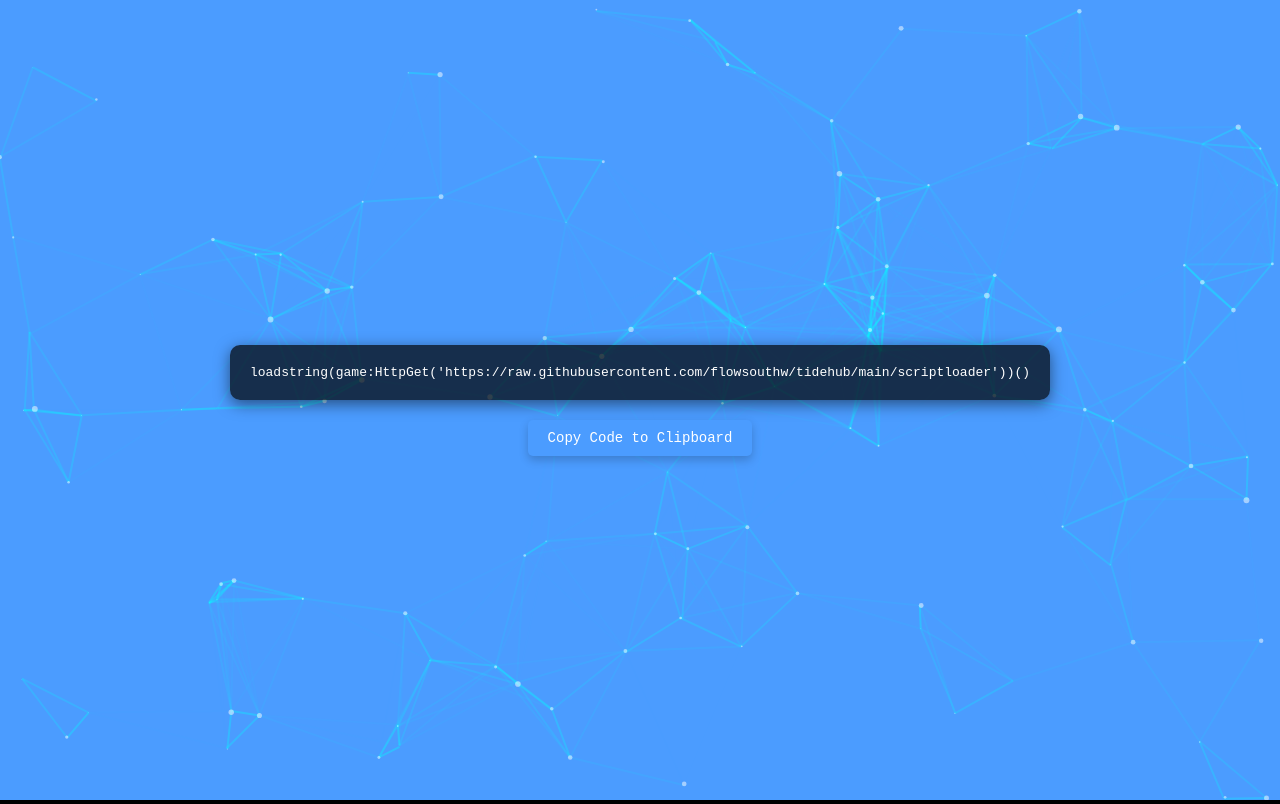
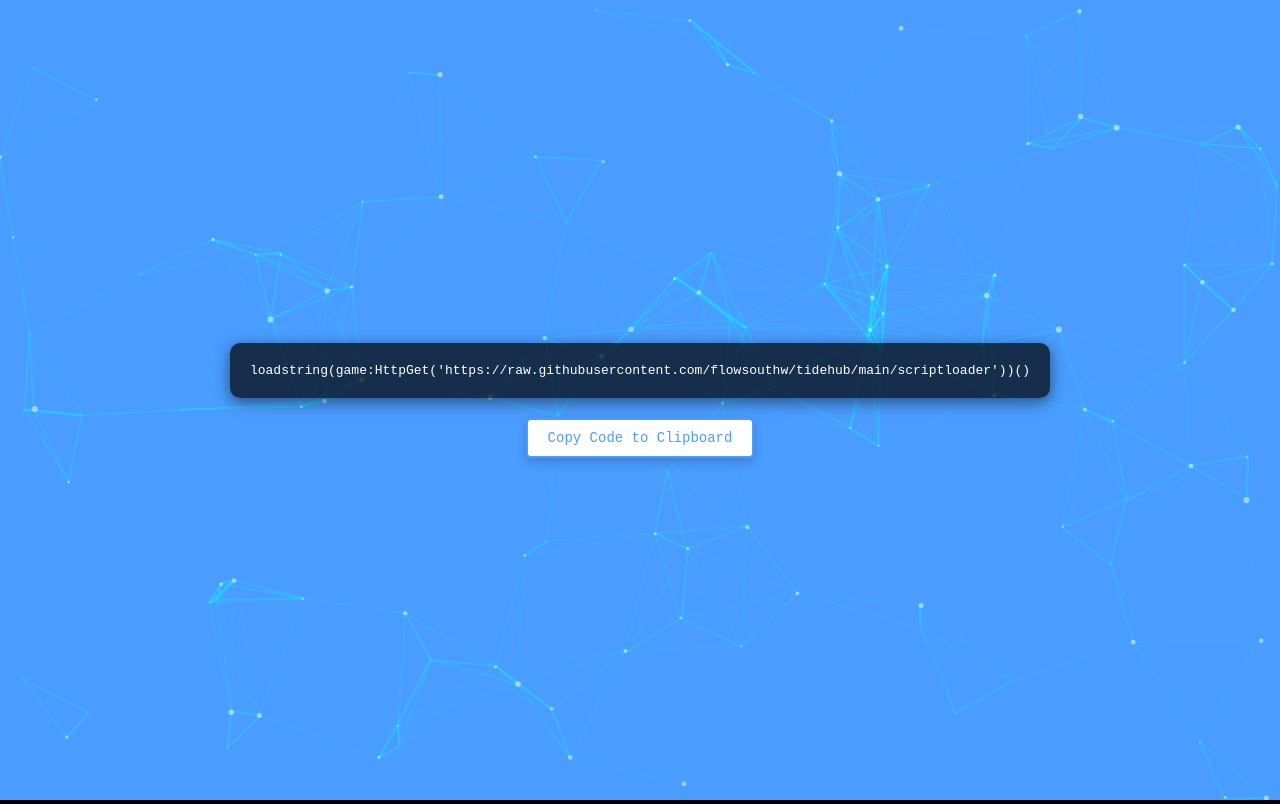
Before and after one commit to betrixgg/betrix.github.io, a plain HTML site: page index.html in a window 1280 px wide. Drawn offline with nearby package versions, Linux system fonts and the light colour scheme.

Commit message:
Update index.html

```diff
--- a/index.html
+++ b/index.html
@@ -32,22 +32,24 @@
             padding: 10px 20px;
             font-family: monospace;
             font-size: 14px;
-            background-color: #4b9cff;
-            color: white;
-            border: none;
+            background-color: #ffffff;
+            color: #4b9cff;
+            border: 2px solid #4b9cff;
             border-radius: 5px;
             cursor: pointer;
-            transition: background-color 0.3s, transform 0.2s;
+            transition: background-color 0.3s, transform 0.2s, color 0.3s;
             box-shadow: 0 4px 10px rgba(0, 0, 0, 0.2);
             position: relative;
             z-index: 1;
         }
         button:hover {
-            background-color: #357ab8;
+            background-color: #4b9cff;
+            color: white;
             transform: scale(1.05);
         }
         button:active {
-            background-color: #285a8a;
+            background-color: #357ab8;
+            color: white;
         }
         #particles-js {
             position: absolute;
```
